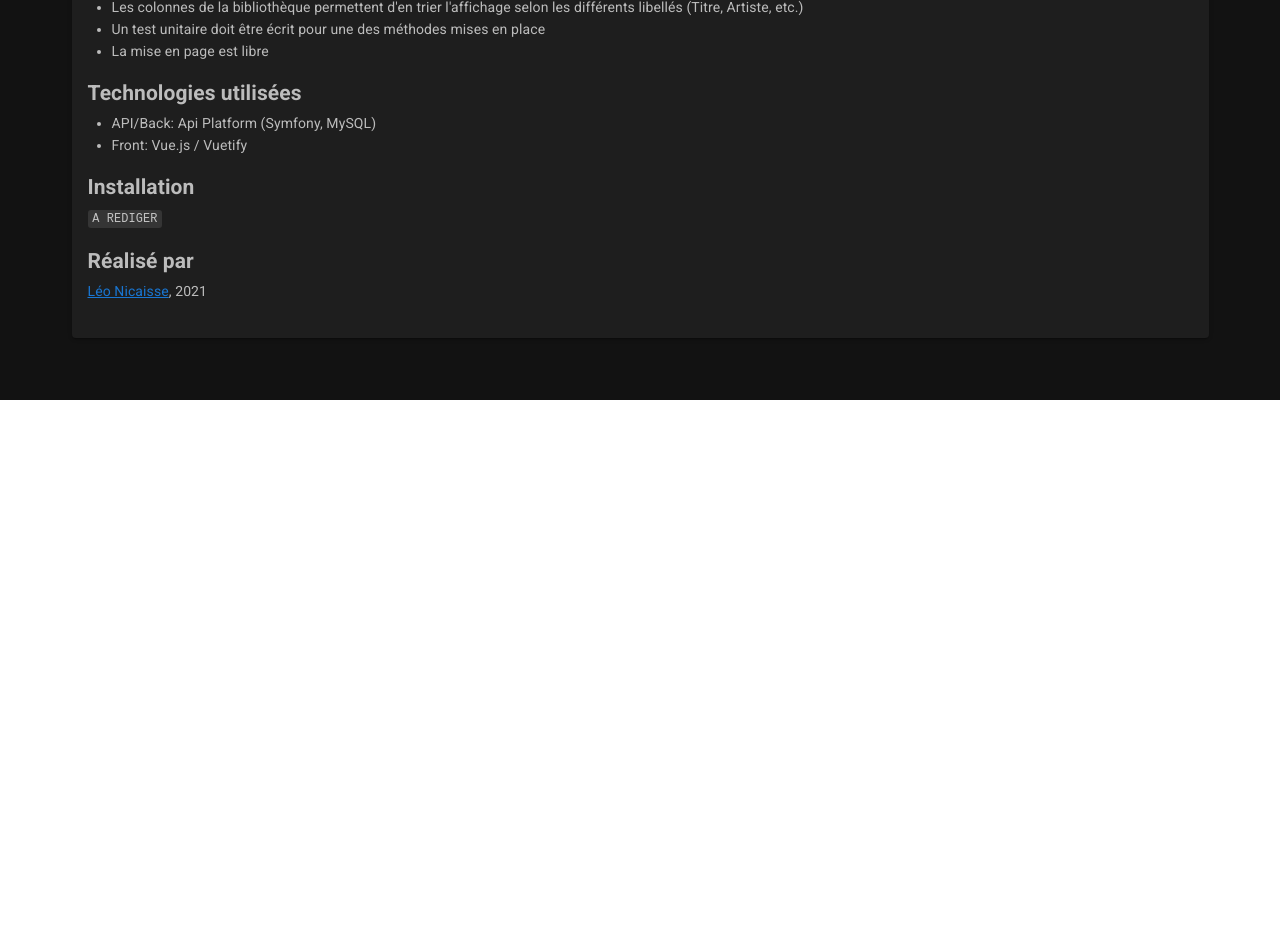
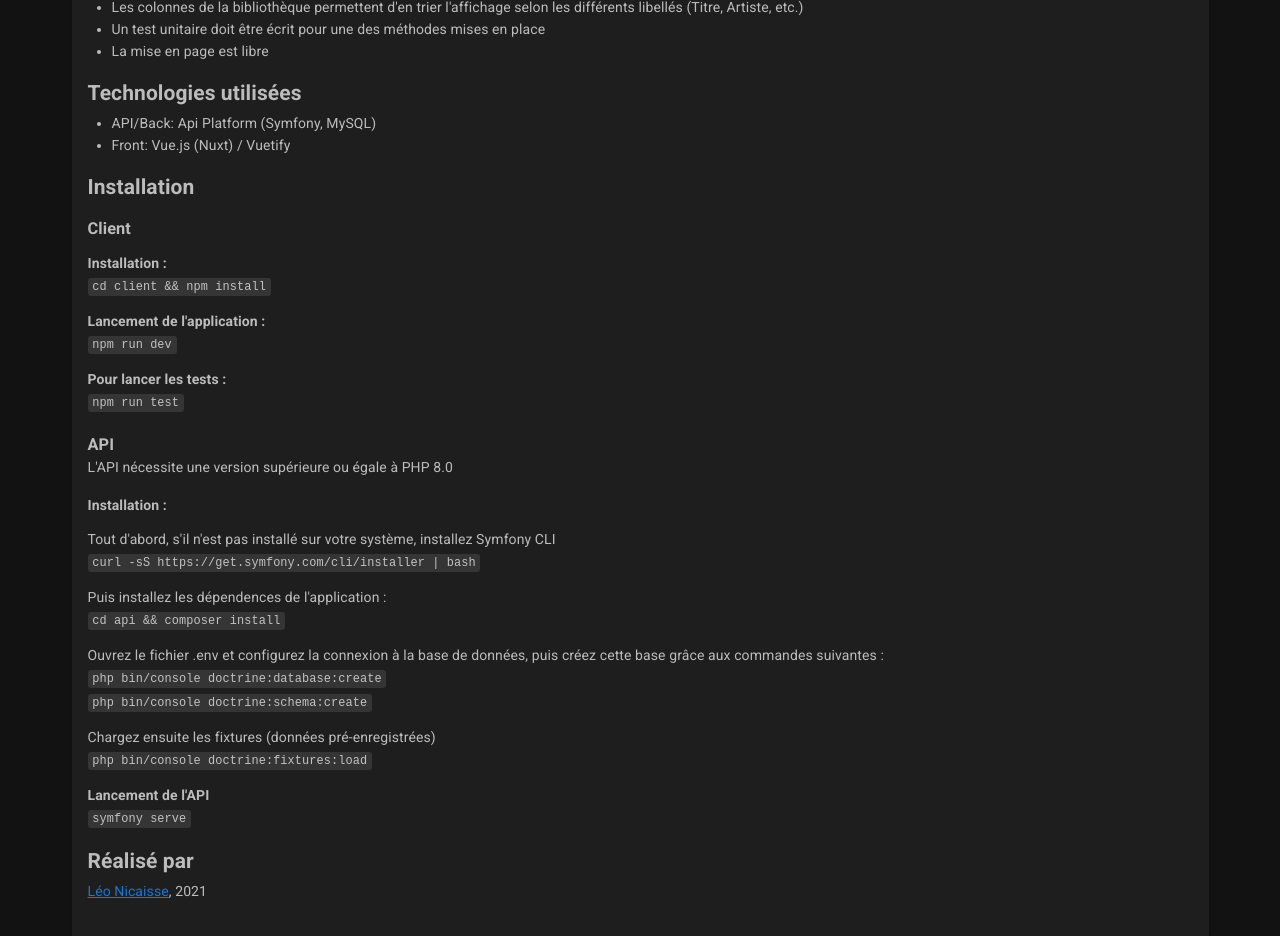
Before and after one commit to leonicaisse/whitedev-vuetify, a Nuxt app in the folder client/: page / in a window 1280 px wide. Shown: the part 400-1336 px from the top of the page. Before the commit the page ends 800 px from the top, so only its background shows below. Built offline with nearby package versions, Linux system fonts and the light colour scheme.

Commit message:
Added project description & installation guide home homepage

```diff
--- a/client/pages/index.vue
+++ b/client/pages/index.vue
@@ -7,7 +7,9 @@
       <hr>
       <v-card-text>
         <section id="goals" class="my-5">
-          <h2 class="mb-2">Objectif :</h2>
+          <h2 class="mb-2">
+            Objectif :
+          </h2>
           <p>
             Créer une application permettant l'administration d'une bibliothèque
             de musiques. Cette application se décompose en deux pages :
@@ -27,7 +29,9 @@
           </ul>
         </section>
         <section id="bonus" class="my-5">
-          <h2 class="mb-2">Bonus</h2>
+          <h2 class="mb-2">
+            Bonus
+          </h2>
           <ul>
             <li>L'application utilise Vuetify</li>
             <li>
@@ -42,18 +46,67 @@
           </ul>
         </section>
         <section id="technologies" class="my-5">
-          <h2 class="mb-2">Technologies utilisées</h2>
+          <h2 class="mb-2">
+            Technologies utilisées
+          </h2>
           <ul>
             <li>API/Back: Api Platform (Symfony, MySQL)</li>
-            <li>Front: Vue.js / Vuetify</li>
+            <li>Front: Vue.js (Nuxt) / Vuetify</li>
           </ul>
         </section>
         <section id="installation" class="my-5">
-          <h2 class="mb-2">Installation</h2>
-          <code>A REDIGER</code>
+          <h2 class="mb-2">
+            Installation
+          </h2>
+
+          <section id="client" class="my-5">
+            <h3>Client</h3>
+
+            <div class="my-3">
+              <h4>Installation :</h4>
+              <code>cd client && npm install</code>
+            </div>
+            <div class="my-3">
+              <h4>Lancement de l'application :</h4>
+              <code>npm run dev</code>
+            </div>
+            <div class="my-3">
+              <h4>Pour lancer les tests :</h4>
+              <code>npm run test</code>
+            </div>
+          </section>
+
+          <section id="api" class="my-5">
+            <h3>API</h3>
+            <p>L'API nécessite une version supérieure ou égale à PHP 8.0</p>
+            <div class="my-3">
+              <h4>Installation :</h4>
+              <p class="mt-3 mb-0">
+                Tout d'abord, s'il n'est pas installé sur votre système,
+                installez Symfony CLI
+              </p>
+              <code>curl -sS https://get.symfony.com/cli/installer | bash</code>
+              <p class="mt-3 mb-0">Puis installez les dépendences de l'application :</p>
+              <code>cd api && composer install</code>
+              <p class="mt-3 mb-0">
+                Ouvrez le fichier .env et configurez la connexion à la base de
+                données, puis créez cette base grâce aux commandes suivantes :
+              </p>
+              <code>php bin/console doctrine:database:create</code><br>
+              <code>php bin/console doctrine:schema:create</code>
+              <p class="mt-3 mb-0">Chargez ensuite les fixtures (données pré-enregistrées)</p>
+              <code>php bin/console doctrine:fixtures:load</code>
+            </div>
+            <div class="my-3">
+              <h4>Lancement de l'API</h4>
+              <code>symfony serve</code>
+            </div>
+          </section>
         </section>
         <section id="credits" class="my-5">
-          <h2 class="mb-2">Réalisé par</h2>
+          <h2 class="mb-2">
+            Réalisé par
+          </h2>
           <p><a href="https://leonicaisse.fr">Léo Nicaisse</a>, 2021</p>
         </section>
       </v-card-text>
```
